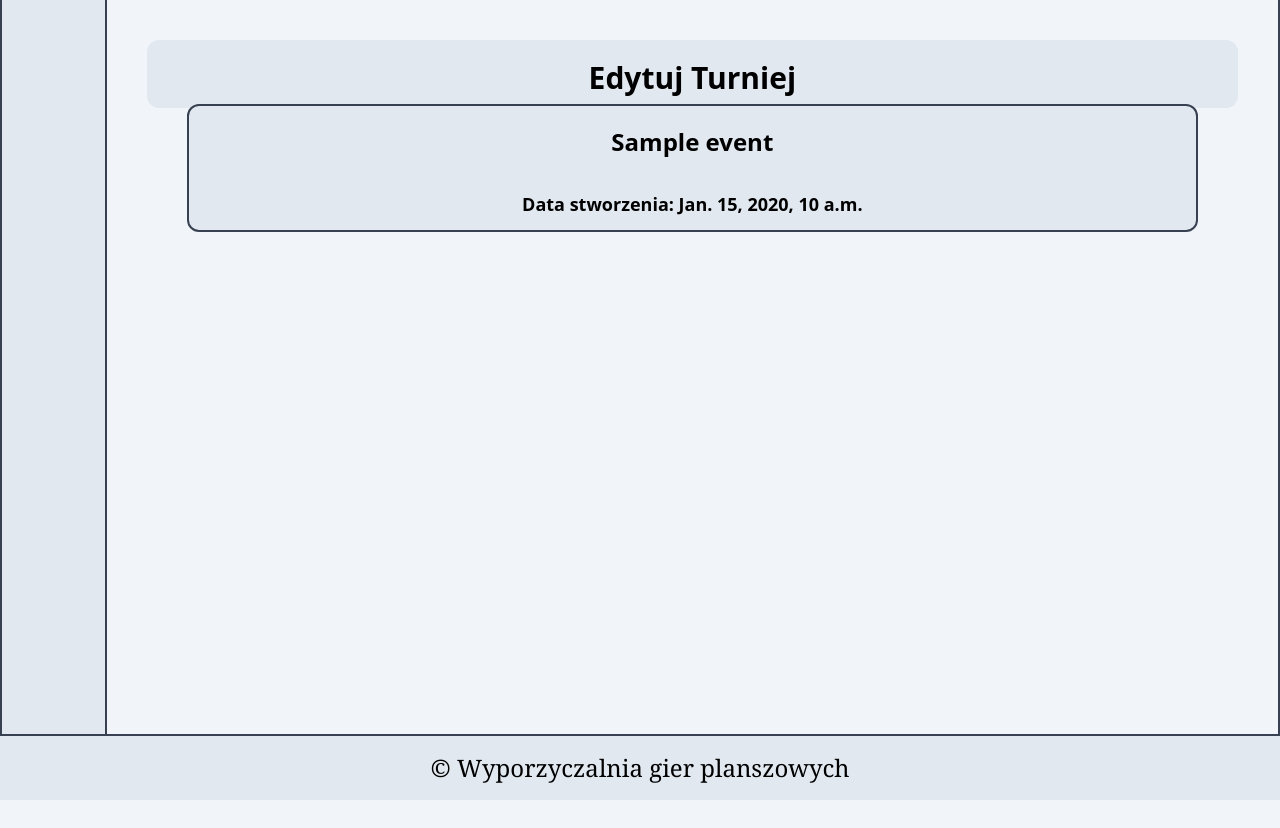
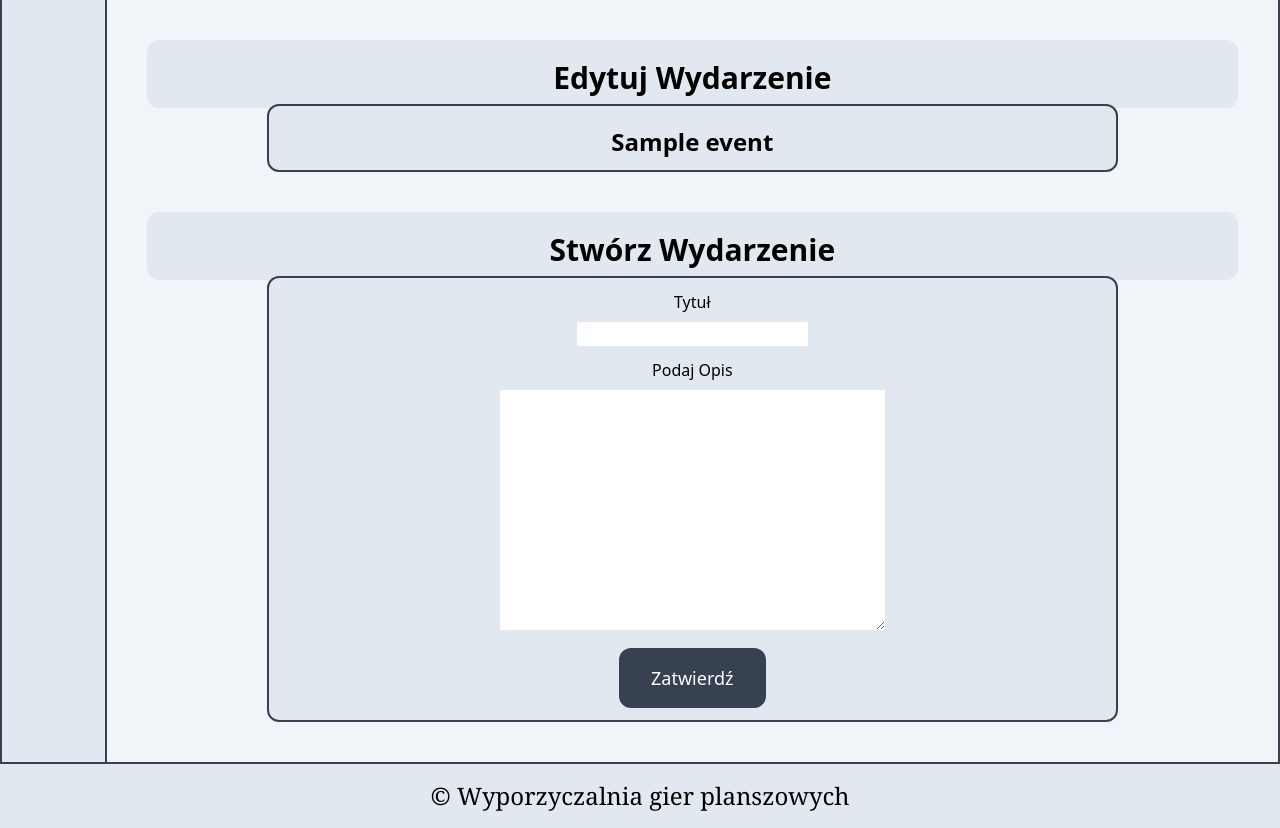
Before and after one commit to SilverPung/BoardGameRental, a Django app: page / in a window 1280 px wide. Before the commit the page ends 800 px from the top, so only its background shows below. Run offline with Django 5.2, Linux system fonts and the light colour scheme; tables that the repository leaves empty hold one stand-in row (values such as "Sample post"); some libraries are stand-ins or nearby versions.

Commit message:
some basics improvements

```diff
--- a/boardgames/boardgames/urls.py
+++ b/boardgames/boardgames/urls.py
@@ -20,5 +20,5 @@ from django.urls import path, include
 
 urlpatterns = [
     path('admin/', admin.site.urls),
-    path('', include('core.urls')),
+    path('', include(('core.urls','core')), name='core'),
 ]
--- a/boardgames/core/forms.py
+++ b/boardgames/core/forms.py
@@ -2,11 +2,10 @@ from django import forms
 from .models import Event
 
 
-class EventForm(forms.Form):
+class EventForm(forms.ModelForm):
     class Meta:
         model = Event
         fields = ['title', 'description']
 
-
     title = forms.CharField(max_length=100)
     description = forms.CharField(widget=forms.Textarea)
--- /dev/null
+++ b/boardgames/core/templates/core/event_detail.html
@@ -0,0 +1 @@
+{% extends 'core/base.html' %}
--- a/boardgames/core/templates/core/home.html
+++ b/boardgames/core/templates/core/home.html
@@ -16,17 +16,53 @@
     {% if events != 0 %}
         <div>
             <div class="flex mx-10 mt-10  rounded-xl justify-center bg-slate-200 flex-col items-center">
-                <h1 class="text-3xl font-bold my-3 mt-5">Edytuj Turniej</h1>
+                <h1 class="text-3xl font-bold my-3 mt-5">Edytuj Wydarzenie</h1>
             </div>
             <div class="flex flex-col justify-center">
                 {% for event in events %}
-                    <a href="#" class="flex mx-20 -mt-1  rounded-xl justify-center bg-slate-200 flex-col items-center border-2 border-gray-700 hover:bg-gray-300">
+                    <a href="{% url 'event_detail' event.id%}" class="flex mx-40 -mt-1  rounded-xl justify-center bg-slate-200 flex-col items-center border-2 border-gray-700 hover:bg-gray-300">
                         <h1 class="text-2xl font-bold my-3 mt-5">{{ event.title|capfirst }}</h1>
-                        <h1 class="text-lg font-bold my-3 mt-5">Data stworzenia: {{ event.date}}</h1>
-
                     </a>
                 {% endfor %}
             </div>
         </div>
     {% endif %}
+
+    <div class="flex mx-10 mt-10  rounded-xl justify-center bg-slate-200 flex-col items-center">
+        <h1 class="text-3xl font-bold my-3 mt-5 text-center">Stwórz Wydarzenie</h1>
+    </div>
+    <div class="flex mx-40 -mt-1 mb-10 rounded-xl justify-center bg-slate-200 flex-col items-center border-2 border-gray-700 ">
+        <div class="justify-center flex flex-col mx-auto w-1/2">
+            <form method="post">
+                {% csrf_token %}
+                <div class="my-3 text-center">
+                    <label class="inline-block mb-2 text-center">Tytuł</label><br>
+                    {{form.title}}
+                </div>
+                <div class="my-3 text-center">
+                    <label class="inline-block mb-2 text-center ">Podaj Opis</label><br>
+                    {{form.description}}
+                </div>
+
+                {% if form.errors %}
+                    <div class="bg-red-100 p-6 mb-3 rounded-xl">
+                        <ul>
+                            {% for field in form %}
+                                {% for error in field.errors %}
+                                    <li>{{ field.label }}: {{ error }}</li>
+                                {% endfor %}
+                            {% endfor %}
+                            {% for error in form.non_field_errors %}
+                                <li>{{ error }}</li>
+                            {% endfor %}
+                        </ul>
+                    </div>
+                {% endif %}
+
+                <div class="flex justify-center my-3">
+                    <button class="py-4 px-8 text-lg rounded-xl bg-gray-700 hover:bg-gray-800 text-white text-center" name="tournament_form">Zatwierdź</button>
+                </div>
+            </form>
+        </div>
+    </div>
 {% endblock %}
--- a/boardgames/core/urls.py
+++ b/boardgames/core/urls.py
@@ -2,4 +2,5 @@ from django.urls import path
 from . import views
 urlpatterns = [
     path('', views.home, name='home'),
+    path('event/<int:event_id>/', views.event_detail, name='event_detail'),
 ]
--- a/boardgames/core/views.py
+++ b/boardgames/core/views.py
@@ -1,10 +1,21 @@
-from django.shortcuts import render
+from django.shortcuts import render, redirect
+from django.urls import reverse
 from .models import Event
-#from .forms import EventForm
-# Create your views here.
-
+from .forms import EventForm
 
 def home(request):
     events = Event.objects.all()
+    if request.method == 'POST':
+        form = EventForm(request.POST)
+        if form.is_valid():
+            new_tournament=form.save()
+            return redirect('core:event_detail',new_tournament.id)  # Redirect to the home view
+    else:
+        form = EventForm()  # Instantiate a new form for a GET request
 
-    return render(request, 'core/home.html', {'events': events})
+    return render(request, 'core/home.html', {'events': events, 'form': form})
+
+
+def event_detail(request, event_id):
+    event=Event.objects.get(id=event_id)
+    return render(request, 'core/event_detail.html', {'event': event})
```
